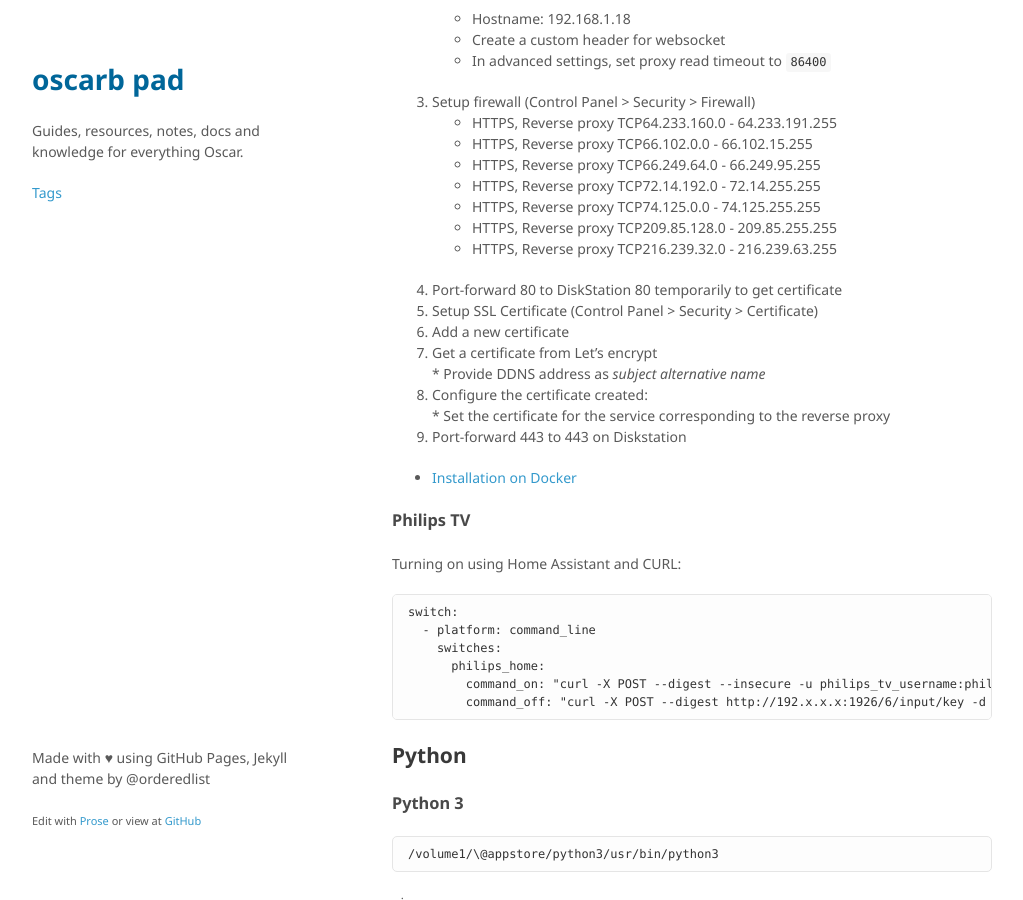
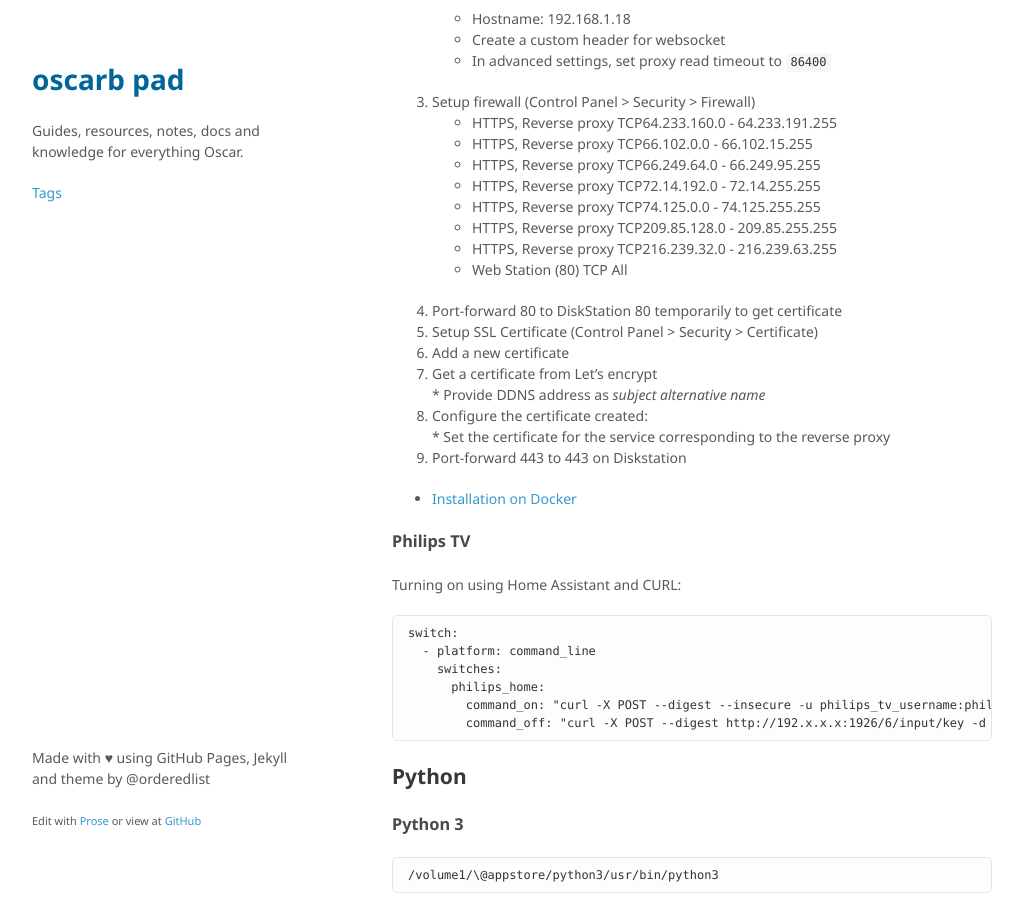
Before and after one commit to oscarb/pad, a Jekyll site: the page built from _docs/ds713.md, in a window 1280 px wide and 900 px high, scrolled down 7626 px. Shown: the whole window, without its empty margins (128-1151 px from the left). Built offline with Jekyll 4.4.1, drawn with Linux system fonts in a browser that asks for light colours; some web fonts are replaced.

Commit message:
Update ds713.md

```diff
--- a/_docs/ds713.md
+++ b/_docs/ds713.md
@@ -332,6 +332,7 @@ https://documenter.getpostman.com/view/6167403/Rzfni66c?version=latest
 	* HTTPS, Reverse proxy TCP74.125.0.0 	-	74.125.255.255
 	* HTTPS, Reverse proxy TCP209.85.128.0	-	209.85.255.255
 	* HTTPS, Reverse proxy TCP216.239.32.0	-	216.239.63.255
+    * Web Station (80)	TCP	All
 0. Port-forward 80 to DiskStation 80 temporarily to get certificate
 0. Setup SSL Certificate (Control Panel > Security > Certificate)
   0. Add a new certificate
```
